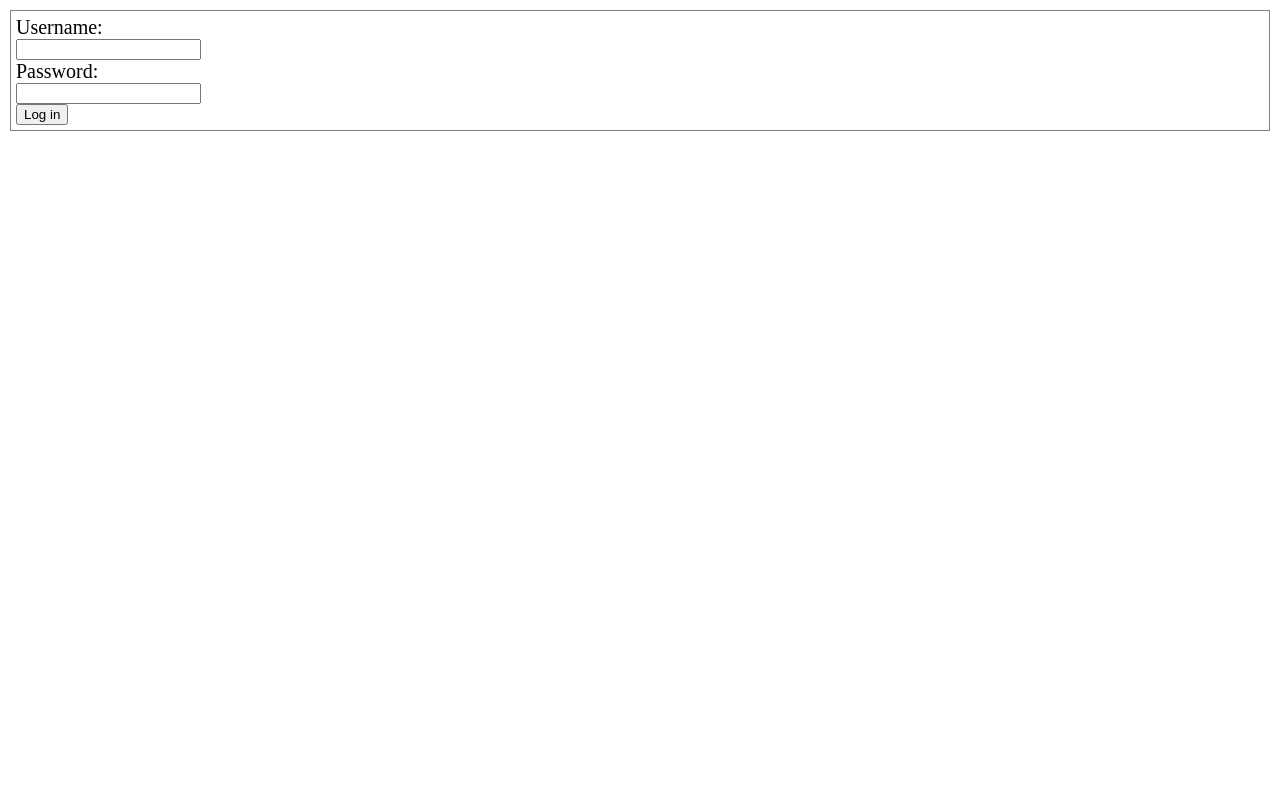
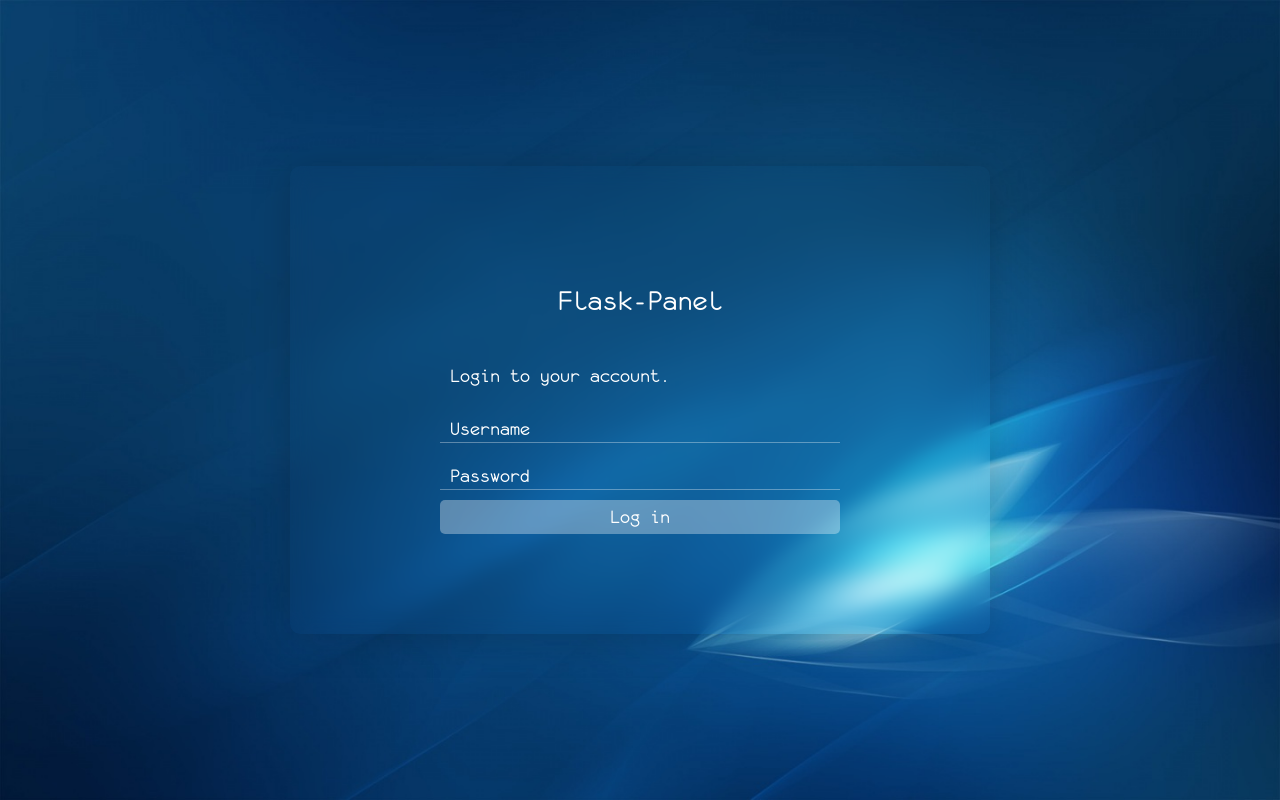
Before and after one commit to badger-py/flask-panel, a Flask app: page /login in a window 1280 px wide. Run offline with Flask 2, Linux system fonts and the light colour scheme.

Commit message:
Change login page

```diff
--- a/main.py
+++ b/main.py
@@ -5,6 +5,8 @@ from panel import *
 
 app = Flask(__name__)
 app.secret_key = 'dev'
+app.config['SEND_FILE_MAX_AGE_DEFAULT'] = 0
+app.config['TEMPLATES_AUTO_RELOAD'] = True
 login_manager = LoginManager(app)
 
 
@@ -13,6 +15,18 @@ controller = UsersController()
 @login_manager.user_loader
 def load_user(user_id):
     return controller.get_user(user_id)
+
+@app.after_request
+def add_header(r):
+    """
+    Add headers to both force latest IE rendering engine or Chrome Frame,
+    and also to cache the rendered page for 10 minutes.
+    """
+    r.headers["Cache-Control"] = "no-cache, no-store, must-revalidate"
+    r.headers["Pragma"] = "no-cache"
+    r.headers["Expires"] = "0"
+    r.headers['Cache-Control'] = 'public, max-age=0'
+    return r
 
 @app.route('/')
 @login_required
--- /dev/null
+++ b/static/css/login.css
@@ -0,0 +1,128 @@
+@font-face{
+    font-family: monofur;
+    src: url("/static/assets/monofur.ttf");
+}
+
+* {
+    margin: 0;
+    padding: 0;
+    box-sizing: border-box;
+}
+
+#body {
+    position: fixed;
+    top: 0;
+    left: 0;
+    width: 100%;
+    height: 100%;
+    background-image: url("/static/assets/bg.jpg");
+    background-repeat: no-repeat;
+    background-size: cover;
+    background-position: center;
+    transition: height 0.3s;
+}
+form {
+    border: 0px solid grey;
+    border-radius: 10px;
+    padding: 15px;
+    position: absolute;
+    top: 50%;
+    transform: translate(-50%, -50%);
+    left: 50%;
+    font-size: 20px;
+    max-width: 700px;
+    width: 700px;
+    backdrop-filter: blur(10px);
+    color: white;
+    box-shadow: 0 5px 40px #0003;
+    padding: 100px 150px;
+}
+form > * {
+    display: block;
+    width: 100%;
+    color: white;
+    margin-top: 20px;
+    font-family: monofur;
+}
+form > :not(:first-child) {
+    margin-top: 10px;
+}
+form > input:not([type="submit"]) {
+    background-color: #0000;
+    border: 0px;
+    border-bottom: 1px solid #fff9;
+    padding: 5px;
+    font-size: 20px;
+
+}
+form p {
+    padding: 10px;
+}
+
+form #user {
+    position: relative;
+
+}
+form #user::before {
+    content: "Username";
+    position: absolute;
+    top: 0;
+    left: 0;
+}
+
+form > input[type="submit"] {
+    background-color: #fff5;
+    border: 0;
+    padding: 7px;
+    border-radius: 5px;
+    font-size: 20px;
+}
+
+form > header {
+    text-align: center;
+    font-size: 30px;
+    padding-bottom: 30px;
+}
+@media(max-width: 700px){
+    form {
+	width: calc(100% - 20px);
+	padding: 30px 10px;
+    }
+    form > * {
+	width: calc(100% - 10px);
+    }
+    form [type="submit"] {
+	width: 100%;
+    }
+}
+:focus {
+    outline: 0;
+}
+.input {
+    position: relative;
+}
+.input .input__value {
+    border: 0px solid white;
+    border-bottom: 1px solid #fff5;
+    background-color: transparent;
+    color: inherit;
+    display: block;
+    width: 100%;
+    margin: 0;
+    font-size: 20px;
+    padding: 8px;
+    font-family: inherit;
+}
+
+.input .input__value + .input__placeholder {
+  position: absolute;
+  left: 0px;
+  top: -5px;
+  transform: translate(10px, 18px);
+  font-size: 20px;
+  transition: all 0.2s;
+}
+.input .input__value:focus + .input__placeholder {
+    transform: translate(0,0);
+    font-size: 13px;
+}
--- a/static/css/style.css
+++ b/static/css/style.css
@@ -1,5 +1,5 @@
 @font-face {
-    font-family: Monofur;
+    font-family: monofur;
     src: url("/static/assets/monofur.ttf");
 }
 
@@ -14,7 +14,7 @@ body {
 
 .toolbar {
     box-shadow: 0 0 5px #0006;
-    font-family: Monofur;
+    font-family: monofur;
     font-size: 25px;
     padding: 10px;
 }
--- a/templates/base.html
+++ b/templates/base.html
@@ -3,7 +3,7 @@
     <head>
 	<title>{% block title %}{% endblock %}</title>
 	<meta name="viewport" content="width=device-width"/>
-	<link rel="stylesheet" href="/static/css/style.css"/>
+	<link rel="stylesheet" href="/static/css/{% block style %}{% endblock %}.css"/>
 	<script>
 	    window.onerror = e =>{
 		alert(e)
--- a/templates/index.html
+++ b/templates/index.html
@@ -1,5 +1,6 @@
 {% extends "base.html" %}
 {% block title %}Home{% endblock %}
+{% block style %}style{% endblock %}
 {% block path %}main{% endblock %}
 {% block body %}
 <div class="toolbar">
--- a/templates/login.html
+++ b/templates/login.html
@@ -1,23 +1,21 @@
 {% extends "base.html" %}
 {% block title %}Login{% endblock %}
+{% block style %}login{% endblock %}
 {% block path %}login{% endblock %}
 {% block body %}
-    <style>
-	form {
-	    border: 1px solid grey;
-	    padding: 5px;
-	    margin: 10px;
-	    font-size: 20px;
-	}
-	form > * {
-	    display: block;
-	}
-    </style>
+    <div id="body">
     <form action="/login" method="post">
-	<label for="user">Username:</label>
-        <input id="user" name="user"/>
-	<label for="pass">Password:</label>
-        <input id="pass" name="pass"/>
+	<header>Flask-Panel</header>
+	<p>Login to your account.</p>
+	<div class="input">
+	    <input id="user" class="input__value" name="user" type="text"/>
+	    <span class="input__placeholder">Username</span>
+	</div>
+	<div class="input">
+	    <input class="input__value" id="pass" name="pass" type="password" minlength="8"/>
+	    <span class="input__placeholder">Password</span>
+	</div>
 	<input type="submit" value="Log in"/>
     </form>
+    </div>
 {% endblock %}
```
Also changed, not shown: static/assets/bg.jpg (added), users.sqlite.
